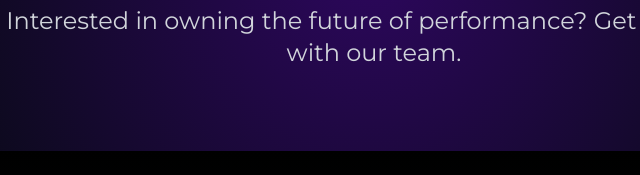
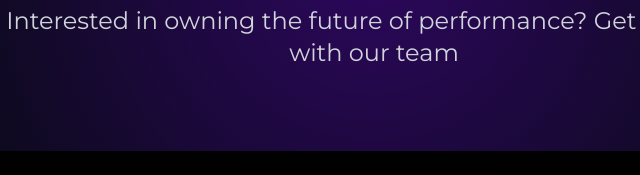
Before and after one commit to BIGbPRB54/MECHXHAUSTERS-Pvt-Ltd., a plain HTML site: page contact.html in a window 1280 px wide. Shown: the part 233-408 px from the top of the page, 266-906 px from the left. Drawn offline with nearby package versions, Linux system fonts and the light colour scheme.

Commit message:
Update contact.html

```diff
--- a/contact.html
+++ b/contact.html
@@ -112,7 +112,7 @@
                 <span class="gradient-text">CONTACT</span> US
             </h1>
             <p class="text-xl md:text-2xl max-w-3xl mx-auto text-gray-300">
-                Interested in owning the future of performance? Get in touch with our team.
+                Interested in owning the future of performance? Get in touch with our team
             </p>
         </div>
     </section>
```
